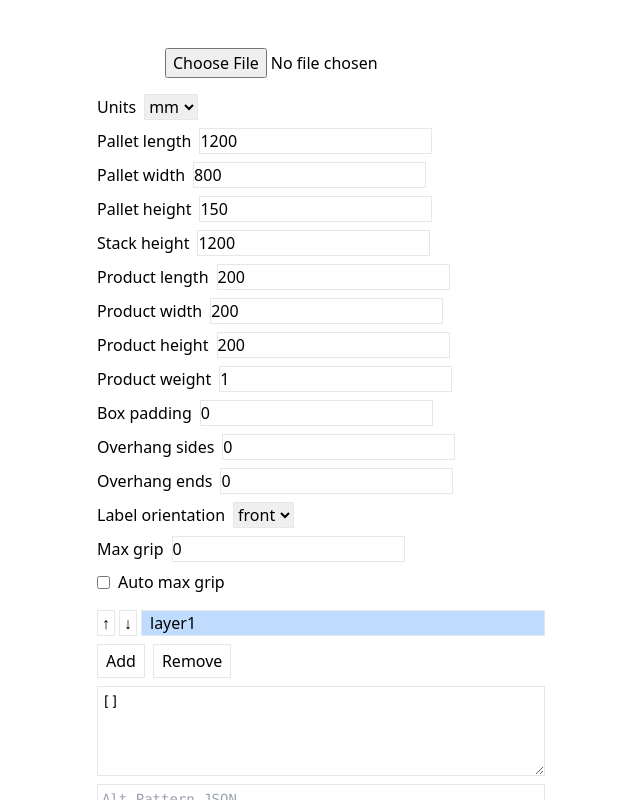
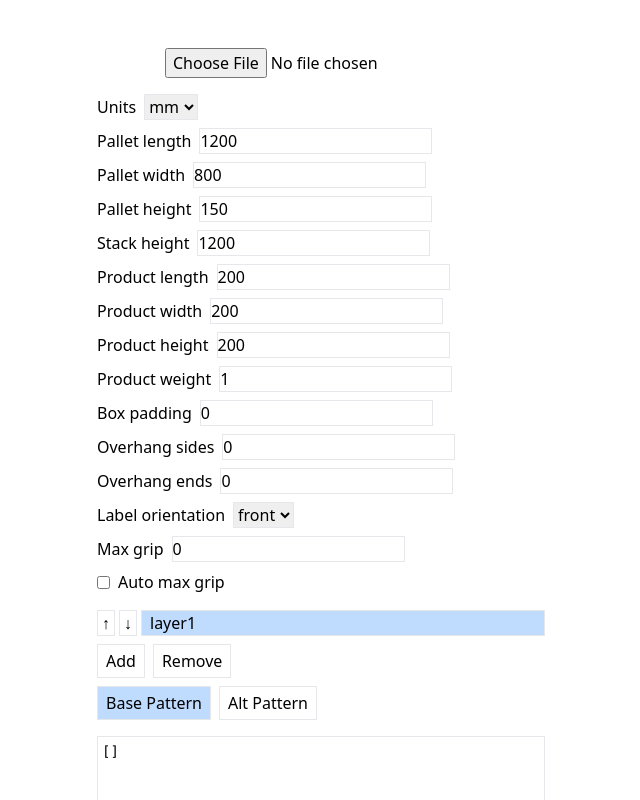
Before and after one commit to deekki/pally, a React (Vite) app in the folder pal-in/: page / in a window 1280 px wide. Both pictures are taken after a click on the button "Add". Shown: the top 800 px of the page, without its empty margins (319-959 px from the left). Built offline with nearby package versions, Linux system fonts and the light colour scheme.

Commit message:
feat: add alt pattern editing

```diff
--- a/pal-in/src/App.tsx
+++ b/pal-in/src/App.tsx
@@ -370,6 +370,8 @@ function App() {
                   (l) => l.name === project.layers[selectedLayer],
                 )!
               }
+              altLayout={project.guiSettings.altLayout}
+              dimensions={project.dimensions}
               onChange={(layer) => updateLayerDef(selectedLayer, layer)}
             />
           </div>
--- a/pal-in/src/PatternEditor.tsx
+++ b/pal-in/src/PatternEditor.tsx
@@ -1,16 +1,41 @@
 import React, { useState } from 'react'
 import type { LayerDefinition, PatternItem } from './data/interfaces'
+
+import type { AltLayout, Dimensions } from './data/interfaces'
 
 interface Props {
   layer: LayerDefinition
   onChange: (layer: LayerDefinition) => void
+  altLayout?: AltLayout
+  dimensions: Dimensions
 }
 
 const stringify = (p?: PatternItem[]) => (p ? JSON.stringify(p, null, 2) : '')
 
-export default function PatternEditor({ layer, onChange }: Props) {
+export default function PatternEditor({ layer, onChange, altLayout, dimensions }: Props) {
   const [patternText, setPatternText] = useState(stringify(layer.pattern))
   const [altText, setAltText] = useState(stringify(layer.altPattern))
+  const [view, setView] = useState<'base' | 'alt'>('base')
+
+  const mirrorFromBase = () => {
+    if (!patternText) return
+    try {
+      const items: PatternItem[] = JSON.parse(patternText)
+      const mirrored = items.map((it) => {
+        const m = { ...it }
+        if (altLayout === 'alternate') {
+          m.y = dimensions.length - it.y
+        } else {
+          m.x = dimensions.width - it.x
+        }
+        m.r = (360 - it.r) % 360
+        return m
+      })
+      setAltText(JSON.stringify(mirrored, null, 2))
+    } catch {
+      alert('Invalid base pattern JSON')
+    }
+  }
 
   const applyChanges = () => {
     try {
@@ -27,6 +52,21 @@ export default function PatternEditor({ layer, onChange }: Props) {
 
   return (
     <div className="flex flex-col gap-2">
+      <div className="flex gap-2 mb-2">
+        <button
+          className={`border px-2 py-1 ${view === 'base' ? 'bg-blue-200' : ''}`}
+          onClick={() => setView('base')}
+        >
+          Base Pattern
+        </button>
+        <button
+          className={`border px-2 py-1 ${view === 'alt' ? 'bg-blue-200' : ''}`}
+          onClick={() => setView('alt')}
+        >
+          Alt Pattern
+        </button>
+      </div>
+      {view === 'base' ? (
         <textarea
           className="border p-1 font-mono text-sm"
           rows={4}
@@ -34,6 +74,8 @@ export default function PatternEditor({ layer, onChange }: Props) {
           onChange={(e) => setPatternText(e.target.value)}
           placeholder="Pattern JSON"
         />
+      ) : (
+        <div className="flex flex-col gap-2">
           <textarea
             className="border p-1 font-mono text-sm"
             rows={4}
@@ -41,6 +83,11 @@ export default function PatternEditor({ layer, onChange }: Props) {
             onChange={(e) => setAltText(e.target.value)}
             placeholder="Alt Pattern JSON"
           />
+          <button className="border px-2 py-1" onClick={mirrorFromBase}>
+            Mirror from base pattern
+          </button>
+        </div>
+      )}
       <button className="bg-blue-500 text-white px-2 py-1" onClick={applyChanges}>
         Apply
       </button>
```
Lines whose indentation alone changed are shown as unchanged.
